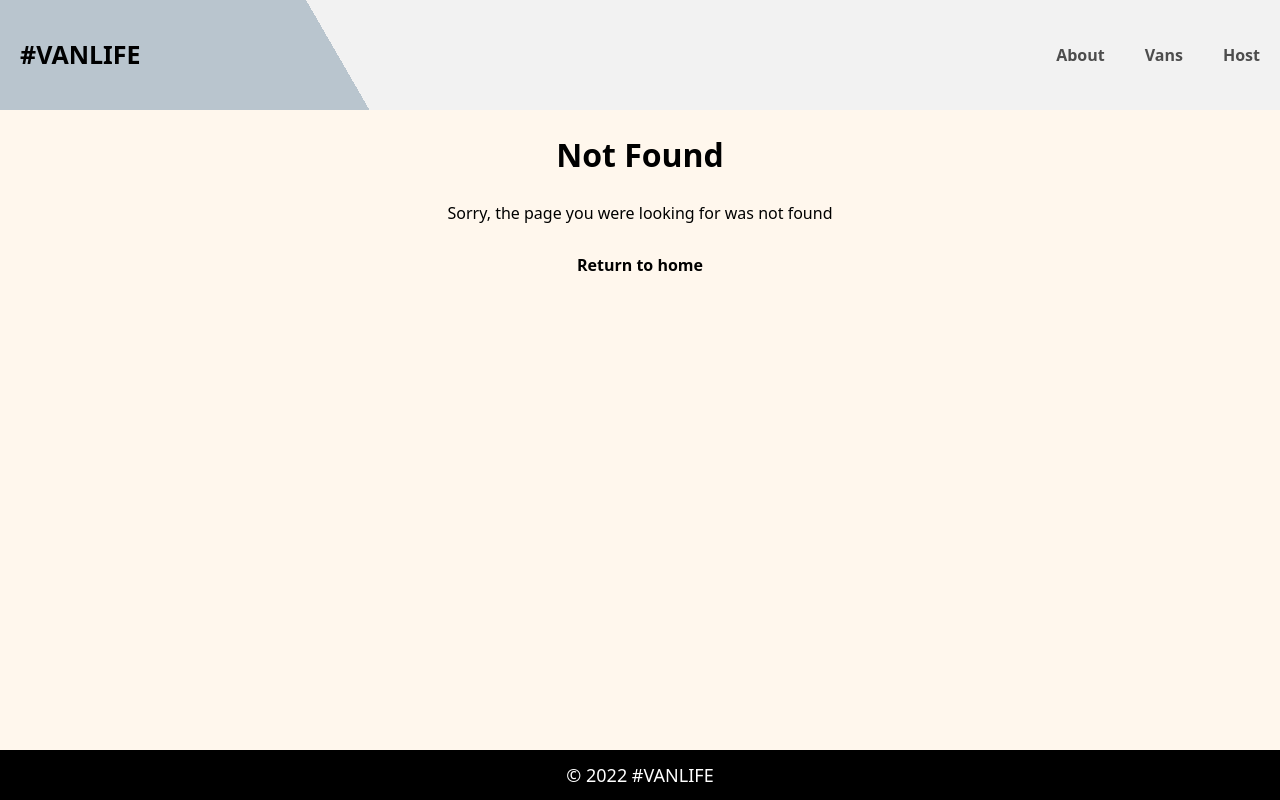
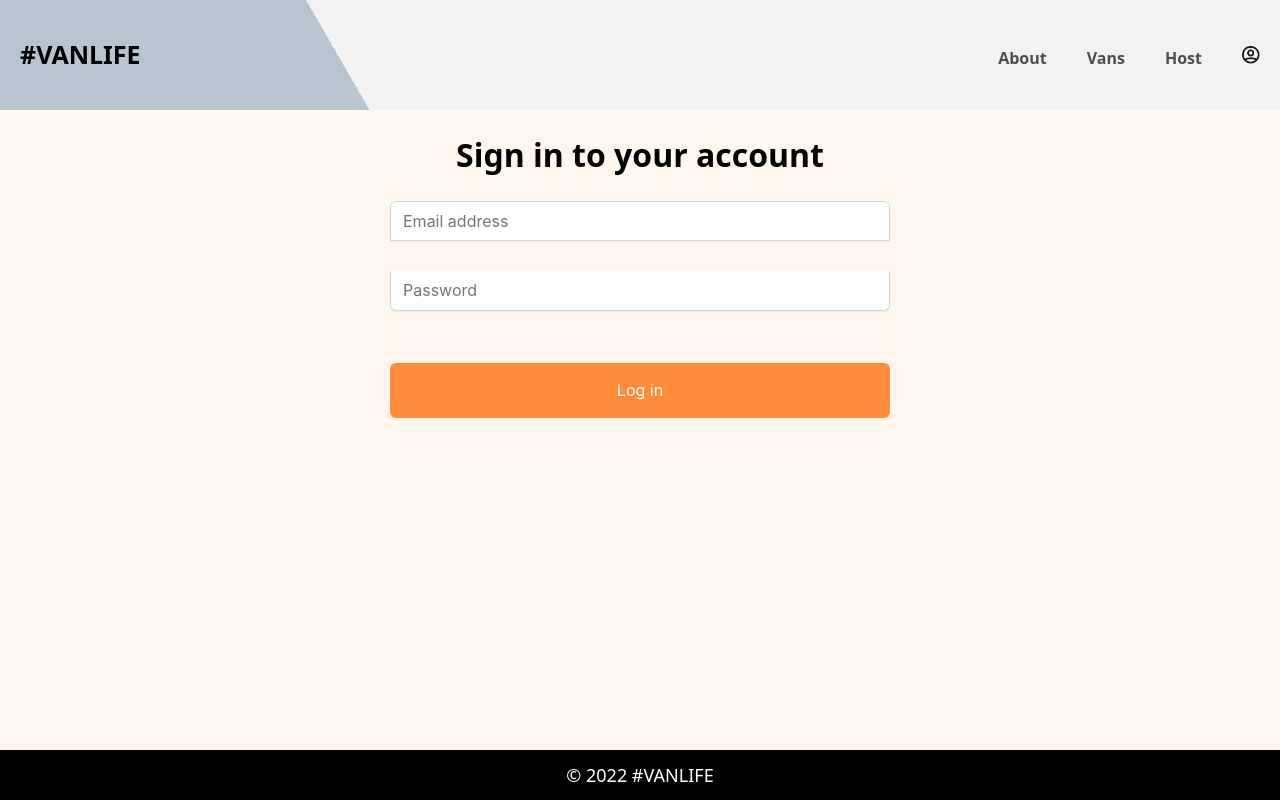
Before and after one commit to ragimovalik/react-router-course, a React (Vite) app: page /login in a window 1280 px wide. Before the commit this address had no page. Built offline with nearby package versions, Linux system fonts and the light colour scheme.

Commit message:
Login Route and page added

```diff
--- a/src/App.jsx
+++ b/src/App.jsx
@@ -4,6 +4,7 @@
 import Home from "./pages/Home";
 import Vans from "./pages/Vans";
 import Host from "./pages/Host";
+import Login from "./pages/Login";
 import FourOFour from "./pages/FourOFour";
 import VanDetails from "./modules/Vans/VanDetails";
 import Layout from "./components/Layout";
@@ -18,6 +19,7 @@
         <Route path="/" element={<Layout />}>
           <Route index element={<Home />} />
           <Route path="about" element={<About />} />
+          <Route path="login" element={<Login />} />
 
           <Route path="vans">
             <Route index element={<Vans />} />
--- a/src/components/Header.jsx
+++ b/src/components/Header.jsx
@@ -1,4 +1,6 @@
 import { Link, NavLink } from "react-router-dom";
+
+import avatar from "../assets/avatar.png";
 
 import s from "./Header.module.css";
 
@@ -34,6 +36,9 @@
         >
           Host
         </NavLink>
+        <Link to="login" className={s.link}>
+          <img src={avatar} className={s.icon} />
+        </Link>
       </nav>
     </header>
   );
--- a/src/components/Header.module.css
+++ b/src/components/Header.module.css
@@ -1,3 +1,13 @@
 .box {
   background: linear-gradient(60deg, #b9c5ce 20rem, #f2f2f2 0) bottom right;
 }
+
+.link {
+  display: inline-flex;
+  align-items: center;
+}
+
+.icon {
+  height: 18px;
+  width: 18px;
+}
--- /dev/null
+++ b/src/modules/Login/LoginForm.jsx
@@ -0,0 +1,49 @@
+import { useState } from "react";
+
+import s from "./LoginForm.module.css";
+
+const LoginForm = () => {
+  const [loginFormData, setLoginFormData] = useState({
+    email: "",
+    password: ""
+  });
+
+  function handleSubmit(e) {
+    e.preventDefault();
+    console.log(loginFormData);
+  }
+
+  function handleChange(e) {
+    const { name, value } = e.target;
+
+    setLoginFormData(prev => ({
+      ...prev,
+      [name]: value
+    }));
+  }
+
+  return (
+    <div className={s.login_container}>
+      <h1>Sign in to your account</h1>
+      <form onSubmit={handleSubmit} className={s.login_form}>
+        <input
+          name="email"
+          onChange={handleChange}
+          type="email"
+          placeholder="Email address"
+          value={loginFormData.email}
+        />
+        <input
+          name="password"
+          onChange={handleChange}
+          type="password"
+          placeholder="Password"
+          value={loginFormData.password}
+        />
+        <button>Log in</button>
+      </form>
+    </div>
+  );
+};
+
+export default LoginForm;
--- /dev/null
+++ b/src/modules/Login/LoginForm.module.css
@@ -0,0 +1,46 @@
+.login_container {
+  display: flex;
+  flex-direction: column;
+  align-items: center;
+  padding-inline: 27px;
+}
+
+.login_form {
+  display: flex;
+  flex-direction: column;
+  gap: 30px;
+  width: 100%;
+  max-width: 500px;
+}
+
+.login_form > input {
+  border: 1px solid rgba(209, 213, 219);
+  height: 40px;
+  text-indent: 10px;
+  font-family: "Inter", sans-serif;
+  box-shadow: 0px 1px 2px rgba(0, 0, 0, 0.05);
+  font-weight: 400;
+}
+
+.login_form > input:focus {
+  outline: none;
+}
+
+.login_form > input:first-of-type {
+  border-radius: 6px 6px 0px 0px;
+}
+
+.login_form > input:last-of-type {
+  border-radius: 0px 0px 6px 6px;
+  border-top: none;
+}
+
+.login_form > button {
+  background-color: #ff8c38;
+  border: none;
+  border-radius: 6px;
+  height: 55px;
+  margin-top: 22px;
+  color: white;
+  font-family: "Inter", sans-serif;
+}
--- /dev/null
+++ b/src/pages/Login.jsx
@@ -0,0 +1,7 @@
+import LoginForm from "../modules/Login/LoginForm";
+
+const Login = () => {
+  return <LoginForm />;
+};
+
+export default Login;
```
Also changed, not shown: src/assets/avatar.png (added).
